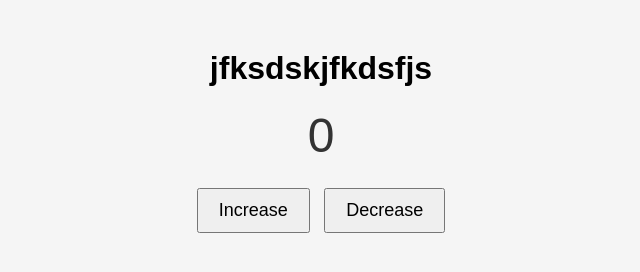
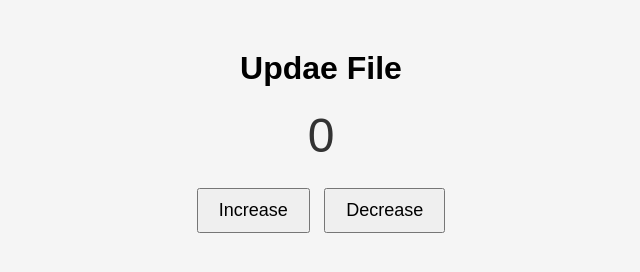
Before and after one commit to Naqash879/simple-project, a plain HTML site: page index.html in a window 1280 px wide. Shown: the whole page, without its empty margins (319-959 px from the left). Drawn offline with Linux system fonts and the light colour scheme.

Commit message:
update project

```diff
--- a/index.html
+++ b/index.html
@@ -7,7 +7,7 @@
   <link rel="stylesheet" href="style.css">
 </head>
 <body>
-  <h1>jfksdskjfkdsfjs</h1>
+  <h1>Updae File</h1>
   <div id="counter">0</div>
   <button id="increase">Increase</button>
   <button id="decrease">Decrease</button>
```
